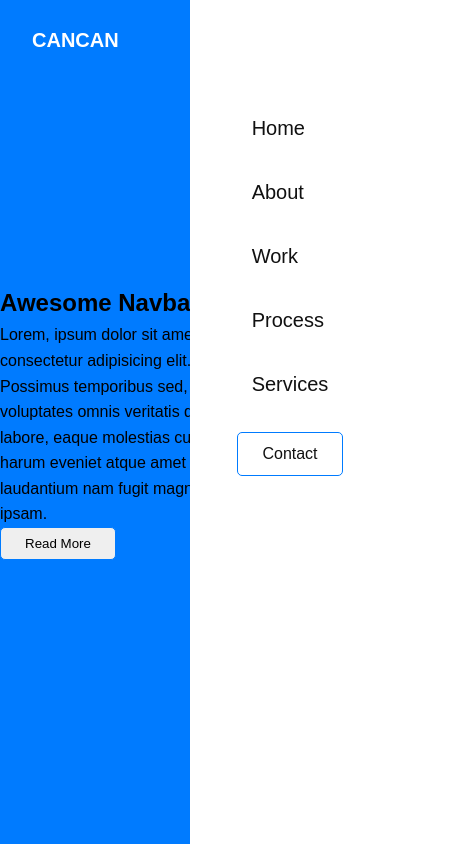
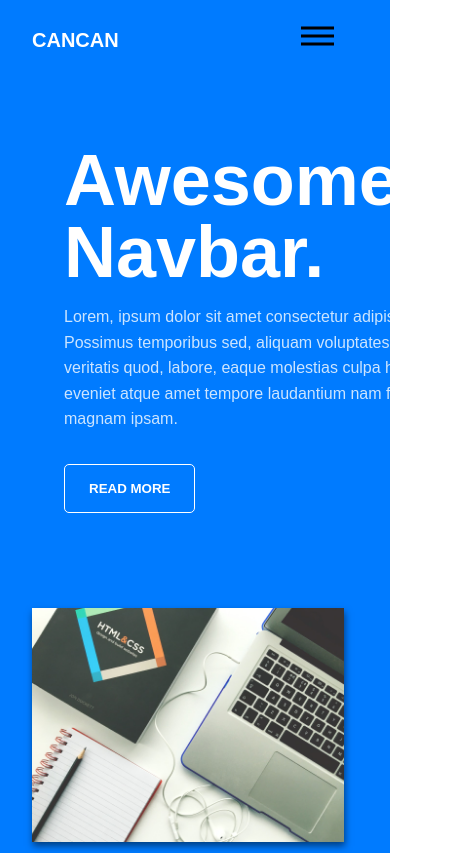
Before and after one commit to candraKriswinarto/awesome-navbar, a plain HTML site: page index.html in a window 390 px wide. Shown: the top 853 px of the page, 464 px wide, since content can reach past the window. Drawn offline with Linux system fonts and the light colour scheme; a web font is replaced by a local one.

Commit message:
Finish the project

```diff
--- a/index.html
+++ b/index.html
@@ -19,7 +19,7 @@
           <li><a href="#">Process</a></li>
           <li><a href="#">Services</a></li>
         </ul>
-        <div class="contact-btn">Contact</div>
+        <div class="btn">Contact</div>
       </div>
       <div class="burger-icons">
         <span></span>
@@ -32,13 +32,16 @@
         <div class="home-wrapper">
           <div class="home-content">
             <div class="home-content__des">
-              <h1>Awesome Navbar</h1>
+              <h1>Awesome Navbar.</h1>
               <p>Lorem, ipsum dolor sit amet consectetur adipisicing elit. Possimus temporibus sed, aliquam voluptates omnis veritatis quod, labore, eaque molestias culpa harum eveniet atque amet tempore laudantium nam fugit magnam ipsam.</p>
-              <button class="contact-btn">Read More</button>
+              <button class="btn home-btn">Read More</button>
             </div>
           </div>
           <div class="home-blank"></div>
-        </div>
+				</div>
+				<div class="home-img">
+					<img src="./hero-img.jpg" alt="Hero img">
+				</div>
       </div>
     </section>
     <section></section>
--- a/main.js
+++ b/main.js
@@ -1,5 +1,7 @@
 const navbar = document.getElementById('navbar');
+const mobileNavbar = document.querySelector('.mobile-nav');
 const links = document.querySelectorAll('.nav-links li a');
+const burgerIcon = document.querySelector('.burger-icons');
 
 window.onscroll = () => {
   if(document.documentElement.scrollTop > 80) {
@@ -8,7 +10,8 @@ window.onscroll = () => {
     navbar.style.boxShadow = "0 1px 2px rgba(0,0,0,.5)";
     links.forEach(link => {
       link.style.color = "#111";
-    });
+		});
+		burgerIcon.style.top = '1rem';
 
   } else {
     navbar.style.backgroundColor = "transparent";
@@ -16,6 +19,11 @@ window.onscroll = () => {
     navbar.style.boxShadow = "none";
     links.forEach(link => {
       link.style.color = "#fff";
-    });
+		});
+		burgerIcon.style.top = '1.3rem';
   }
 }
+
+burgerIcon.addEventListener('click', () => {
+	mobileNavbar.classList.toggle('show-nav');
+});
--- a/style.css
+++ b/style.css
@@ -18,6 +18,7 @@ nav#navbar {
   align-items: center;
   padding: 1.5rem 2rem;
 	background: transparent;
+	z-index: 2;
   transition: all .3s ease-in-out;
 }
 
@@ -55,7 +56,7 @@ nav#navbar {
 
 }
 
-.contact-btn {
+.btn {
   border: 1px solid #007BFF;
   border-radius: 5px;
   padding: 0.5rem 1.5rem;
@@ -64,7 +65,7 @@ nav#navbar {
   content: #111;
 }
 
-.contact-btn:hover {
+.btn:hover {
   background: #007BFF;
   color: #fff;
 }
@@ -73,38 +74,84 @@ nav#navbar {
   display: grid;
   grid-template-columns: repeat(3, 1fr);
   grid-template-areas: "content content blank";
-  height: 100vh;
 }
 
 .home-content {
   grid-area: content;
 	background: #007BFF;
-  display: flex;
-  align-items: center;
+	color: #fff;
+	padding: 12rem 4rem 0 4rem;
+	height: 140vh;
+}
+
+.home-content__des {
+	width: 400px;
+}
+
+.home-content__des h1 {
+	font-size: 4.5rem;
+	line-height: 1;
+	margin: 1rem 0;
+}
+
+.home-content__des p {
+	margin-bottom: 2rem;
+	opacity: 0.8;
+}
+
+.home-btn {
+	background: transparent;
+	border: 1px solid #fff;
+	color: #fff;
+	text-transform: uppercase;
+	font-weight: bold;
+	padding: 1rem 1.5rem;
+}
+
+.home-btn:hover {
+	color: #000;;
+	background: #fff;
 }
 
 .home-blank {
   grid-area: blank;
+}
 
+.home-img {
+	position: absolute;
+	top: 25%;
+	left: 40%;
+	width: 650px;
+}
+
+.home-img img {
+	width: 100%;
+	box-shadow: 1px 4px 7px rgba(0,0,0,.5);
 }
 
 section {
-  height: 100vh;;
+  height: 100vh;
 }
 
 @media screen and (max-width: 700px) {
   .mobile-nav {
     position: absolute;
     top: 0;
-    right: 0;
+    right: -400px;
     flex-direction: column;
     justify-content: start;
-    width: 200px;
+    width: 250px;
     height: 100vh;
     padding: 7rem 2rem;
     background: #fff;
 		color: #111;
+		transition: all .5s ease-out;
 		z-index: -1;
+		box-shadow: 0px 1px 2px rgba(0,0,0,.5);
+	}
+
+	.show-nav {
+		right: 0;
 	}
 
   .mobile-nav .nav-links {
@@ -119,4 +166,52 @@ section {
   .nav-links li a {
     color: #111 !important;
 	}
+
+	.burger-icons {
+		position: absolute;
+		top: 1.3rem;
+		right: 3.5rem;
+		width: 33px;
+		height: 30px;
+		cursor: pointer;
+		transition: all .2s ease-out;
 	}
+
+	.burger-icons span {
+		position: absolute;
+		top: 50%;
+		transform: translate(0, -50%);
+		width: 100%;
+		height: 3px;
+		background: #000;
+	}
+
+	.burger-icons span::before, .burger-icons span::after {
+		content: '';
+		position: absolute;
+		top: 8px;
+		right: 0;
+		width: 100%;
+		height: 3px;
+		background: #000;
+	}
+
+	.burger-icons span::after {
+		top: -8px;
+	}
+
+	.home-wrapper {
+		grid-template-areas: "content content content";
+	}
+
+	.home-content {
+		height: 140vh;
+		padding: 8rem 4rem 0 4rem;
+	}
+
+	.home-img {
+		top: 38rem;
+		left: 2rem;
+		width: 80%;
+	}
+}
```
Also changed, not shown: hero-img.jpg (added). Lines whose indentation alone changed are shown as unchanged.
